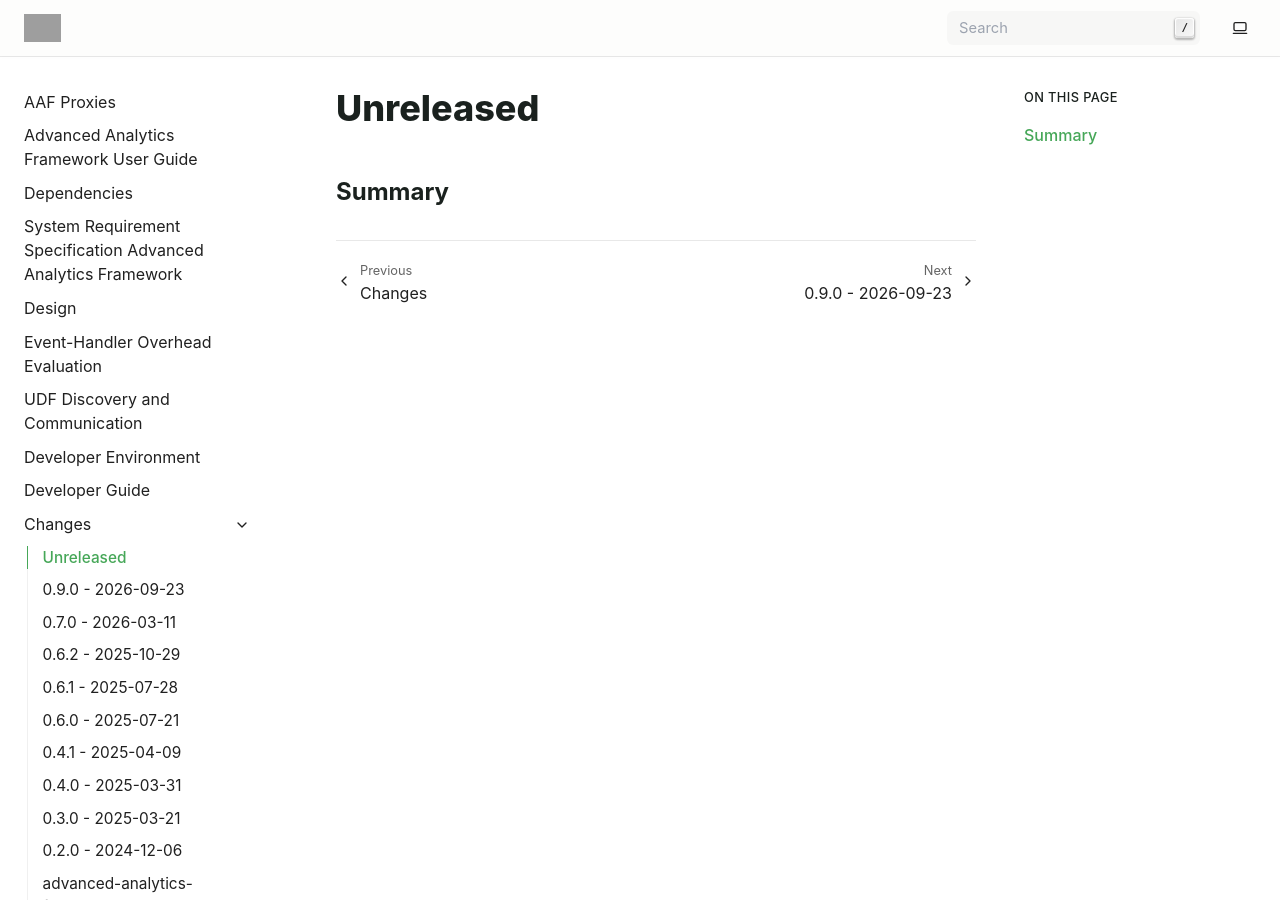
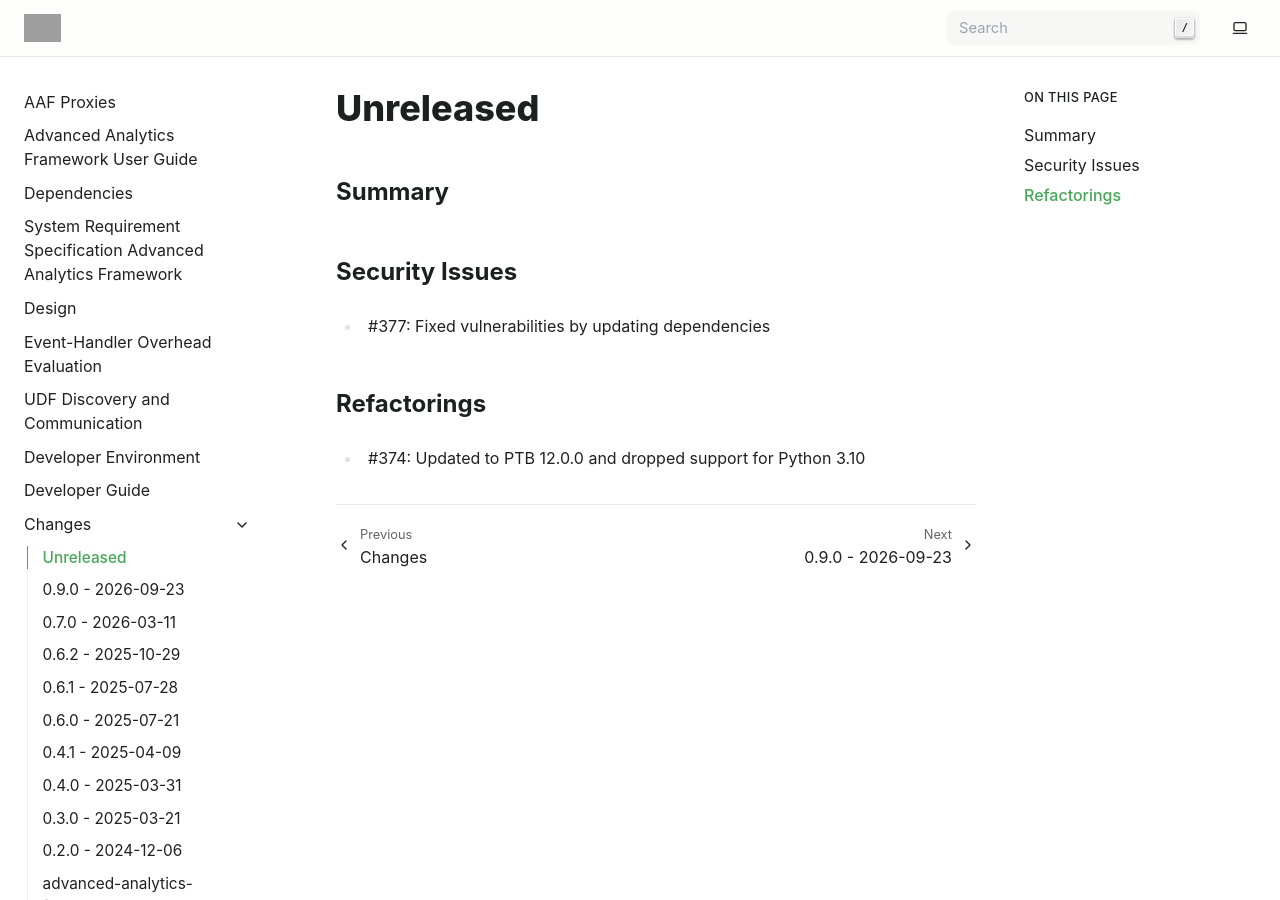
Before and after one commit to exasol/advanced-analytics-framework, a Sphinx documentation site: the page built from doc/changes/unreleased.md, in a window 1280 px wide and 900 px high. Built offline with Sphinx 7.4.7, drawn with Linux system fonts in a browser that asks for light colours; grey boxes are pictures that could not be loaded.

```diff
--- a/doc/changes/unreleased.md
+++ b/doc/changes/unreleased.md
@@ -1,3 +1,11 @@
 # Unreleased
 
 ## Summary
+
+## Security Issues
+
+* #377: Fixed vulnerabilities by updating dependencies
+
+## Refactorings
+
+* #374: Updated to PTB 12.0.0 and dropped support for Python 3.10
--- a/pyproject.toml
+++ b/pyproject.toml
@@ -6,8 +6,9 @@ authors = [
     { name = "Umit Buyuksahin", email = "umit.buyuksahin@exasol.com" },
     { name = "Torsten Kilias", email = "torsten.kilias@exasol.com" },
 ]
-requires-python = ">=3.10,<3.14"
+requires-python = ">=3.11.5,<3.14"
 readme = "README.md"
+license = "MIT"
 keywords = ["exasol"]
 classifiers = [
     "Programming Language :: Python :: 3",
@@ -52,7 +53,7 @@ dev = [
     "polyfactory>=2.19.0,<3",
     "pytest-repeat>=0.9.3",
     "elasticsearch>=8.17.1,<9",
-    "exasol-toolbox>=10.4.0,<11",
+    "exasol-toolbox>=12, <13",
     "exasol-python-extension-common>=0.12.0,<1.0.0",
     "exasol-script-languages-container-tool>1,<5",
     "pytest-exasol-slc>=1.0.1,<2",
```
Also changed, not shown: 18 other files.
